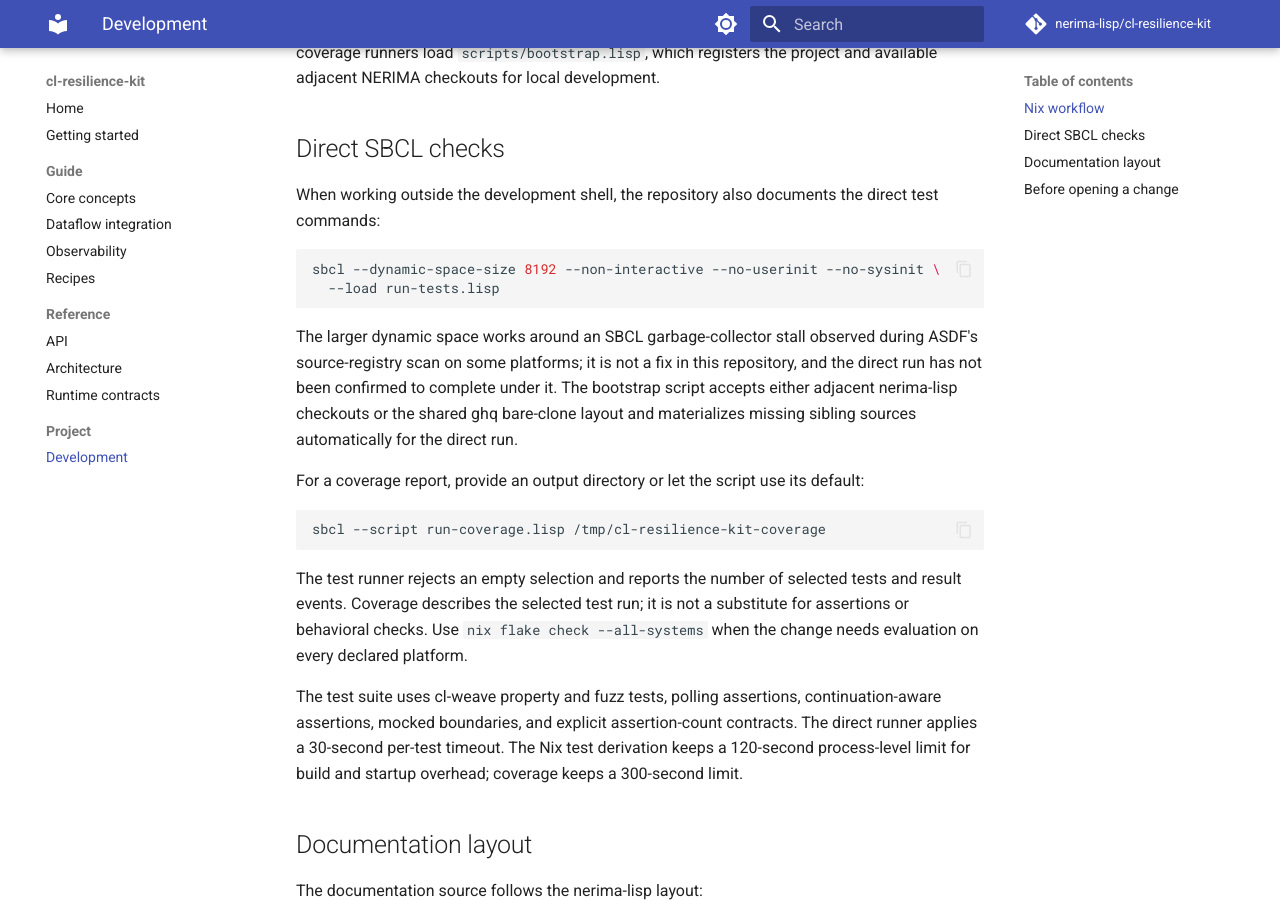
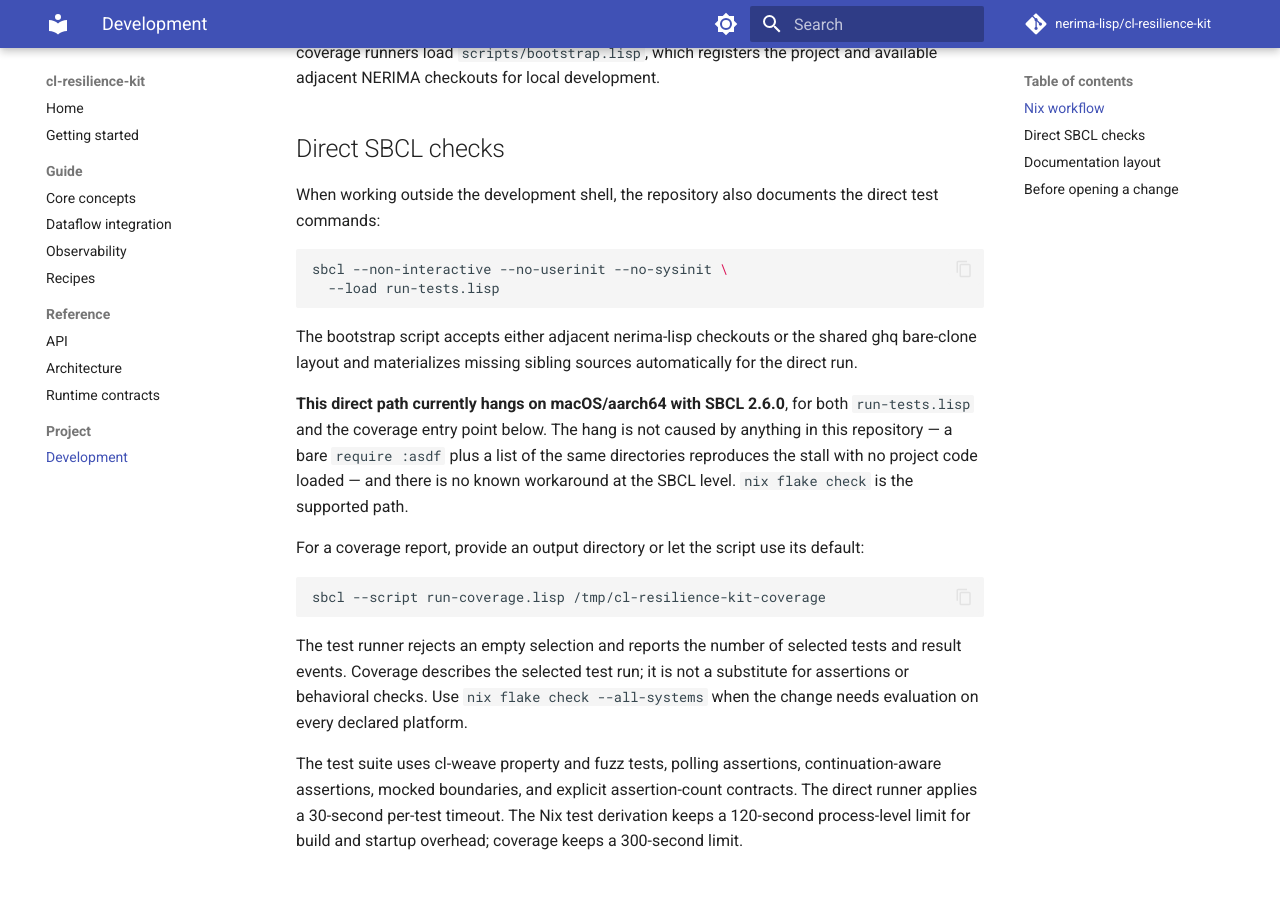
Before and after one commit to nerima-lisp/cl-resilience-kit, an MkDocs documentation site: the page built from docs/src/project/development.md, in a window 1280 px wide and 900 px high, scrolled down 740 px. Built offline with MkDocs 1.6.1 and Material for MkDocs 9.7.7, drawn with Linux system fonts in a browser that asks for light colours; comment, search, counter and statistics services are not loaded.

Commit message:
docs: drop the dynamic-space workaround that does not work
The direct SBCL runner was documented as working around its hang with
--dynamic-space-size 8192. It does not. Sampling output size and CPU time
together shows both frozen — 19684 bytes and 2.30s across 270 seconds —
where a single reading at the end had looked like progress. The larger
heap only moves the stall from the registry scan into dependency
compilation; the process parks at the same address either way, with the
same collector threads waiting on the same semaphore.

Say what is true instead: the direct run hangs on macOS/aarch64 under
SBCL 2.6.0, a bare require of asdf over the same directories reproduces
it with none of this library loaded, and nix flake check is the path that
works.

````diff
--- a/docs/src/project/development.md
+++ b/docs/src/project/development.md
@@ -41,16 +41,20 @@ When working outside the development shell, the repository also documents the
 direct test commands:
 
 ```sh
-sbcl --dynamic-space-size 8192 --non-interactive --no-userinit --no-sysinit \
+sbcl --non-interactive --no-userinit --no-sysinit \
   --load run-tests.lisp
 ```
 
-The larger dynamic space works around an SBCL garbage-collector stall
-observed during ASDF's source-registry scan on some platforms; it is not a
-fix in this repository, and the direct run has not been confirmed to
-complete under it. The bootstrap script accepts either adjacent nerima-lisp
-checkouts or the shared ghq bare-clone layout and materializes missing
-sibling sources automatically for the direct run.
+The bootstrap script accepts either adjacent nerima-lisp checkouts or the
+shared ghq bare-clone layout and materializes missing sibling sources
+automatically for the direct run.
+
+**This direct path currently hangs on macOS/aarch64 with SBCL 2.6.0**, for
+both `run-tests.lisp` and the coverage entry point below. The hang is not
+caused by anything in this repository — a bare `require :asdf` plus a list
+of the same directories reproduces the stall with no project code loaded —
+and there is no known workaround at the SBCL level. `nix flake check` is the
+supported path.
 
 For a coverage report, provide an output directory or let the script use its
 default:
````
Also changed, not shown: CONTRIBUTING.md (+11 -10 lines), README.md.
